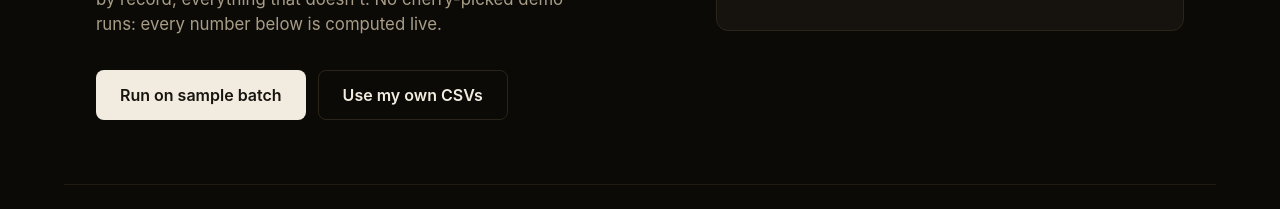
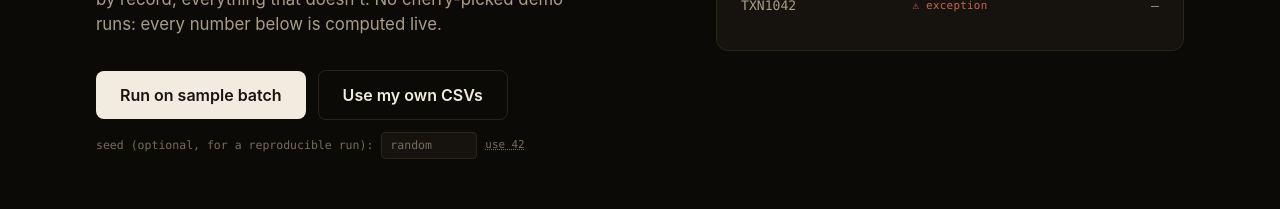
Before and after one commit to HarshitAggarwal10/LedgerMatch-AI, a React (Vite) app in the folder frontend/: page / in a window 1280 px wide. Shown: the part 407-616 px from the top of the page. Built offline with nearby package versions, Linux system fonts and the light colour scheme; no server answers.

Commit message:
feat(frontend): seed input for reproducible demo runs
Optional seed field next to 'Run on sample batch' with a 'use 42'
shortcut. Results show which seed produced them so a specific run can be
replayed exactly for a pitch video.

```diff
--- a/frontend/src/App.jsx
+++ b/frontend/src/App.jsx
@@ -15,6 +15,7 @@ export default function App() {
   const [loading, setLoading] = useState(false);
   const [loadingText, setLoadingText] = useState("");
   const [result, setResult] = useState(null);
+  const [seed, setSeed] = useState("");
 
   useEffect(() => {
     fetchHealth()
@@ -30,7 +31,15 @@ export default function App() {
     setLoadingText("Generating a fresh synthetic batch…");
     document.getElementById("run")?.scrollIntoView({ behavior: "smooth" });
     try {
-      const data = await reconcileSample(60);
+      // Race against a minimum display time so the pipeline-stage animation
+      // is actually visible -- the backend itself typically responds in
+      // single-digit milliseconds, which would otherwise make the staged
+      // reveal flash by unseen. Purely a UX pacing choice; no data shown
+      // during this window is fabricated -- it's generic stage labels only.
+      const [data] = await Promise.all([
+        reconcileSample(60, seed || null),
+        new Promise((r) => setTimeout(r, 1400)),
+      ]);
       setResult(data);
     } finally {
       setLoading(false);
@@ -42,7 +51,10 @@ export default function App() {
     setLoadingText("Reconciling your files…");
     document.getElementById("run")?.scrollIntoView({ behavior: "smooth" });
     try {
-      const data = await reconcileUpload(internalFile, bankFile);
+      const [data] = await Promise.all([
+        reconcileUpload(internalFile, bankFile),
+        new Promise((r) => setTimeout(r, 1400)),
+      ]);
       if (data.error) {
         setLoading(false);
         return (
@@ -68,6 +80,8 @@ export default function App() {
           onRunSample={runSample}
           onShowUpload={() => setShowUpload(true)}
           running={loading}
+          seed={seed}
+          onSeedChange={setSeed}
         />
         {showUpload && <UploadPanel onRunUpload={runUpload} running={loading} />}
         {(loading || result) && (
--- a/frontend/src/api.js
+++ b/frontend/src/api.js
@@ -5,8 +5,10 @@ export async function fetchHealth() {
   return res.json();
 }
 
-export async function reconcileSample(nRecords = 60) {
-  const res = await fetch(`${BASE}/api/reconcile/sample?n_records=${nRecords}`, {
+export async function reconcileSample(nRecords = 60, seed = null) {
+  const params = new URLSearchParams({ n_records: nRecords });
+  if (seed !== null && seed !== "") params.set("seed", seed);
+  const res = await fetch(`${BASE}/api/reconcile/sample?${params.toString()}`, {
     method: "POST",
   });
   return res.json();
--- a/frontend/src/components/Hero.jsx
+++ b/frontend/src/components/Hero.jsx
@@ -11,7 +11,7 @@ const statusColor = {
   exception: "text-danger",
 };
 
-export default function Hero({ onRunSample, onShowUpload, running }) {
+export default function Hero({ onRunSample, onShowUpload, running, seed, onSeedChange }) {
   return (
     <section className="mx-auto grid max-w-6xl grid-cols-1 items-center gap-12 px-8 pb-16 pt-20 md:grid-cols-[1.1fr_0.9fr]">
       <div>
@@ -29,7 +29,7 @@ export default function Hero({ onRunSample, onShowUpload, running }) {
           and explaining, record by record, everything that doesn't. No cherry-picked
           demo runs: every number below is computed live.
         </p>
-        <div className="mt-8 flex flex-wrap gap-3">
+        <div className="mt-8 flex flex-wrap items-center gap-3">
           <button
             onClick={onRunSample}
             disabled={running}
@@ -42,6 +42,27 @@ export default function Hero({ onRunSample, onShowUpload, running }) {
             className="rounded-lg border border-border px-6 py-3 font-semibold transition hover:border-accent hover:text-accent-bright"
           >
             Use my own CSVs
+          </button>
+        </div>
+
+        <div className="mt-3 flex items-center gap-2">
+          <label htmlFor="seed-input" className="font-mono text-[0.72rem] text-text-muted">
+            seed (optional, for a reproducible run):
+          </label>
+          <input
+            id="seed-input"
+            type="number"
+            value={seed}
+            onChange={(e) => onSeedChange(e.target.value)}
+            placeholder="random"
+            className="w-24 rounded border border-border bg-bg-card px-2 py-1 font-mono text-[0.72rem] text-text-primary placeholder:text-text-muted focus:border-accent focus:outline-none"
+          />
+          <button
+            type="button"
+            onClick={() => onSeedChange("42")}
+            className="font-mono text-[0.68rem] text-text-muted underline decoration-dotted hover:text-accent-bright"
+          >
+            use 42
           </button>
         </div>
       </div>
```
